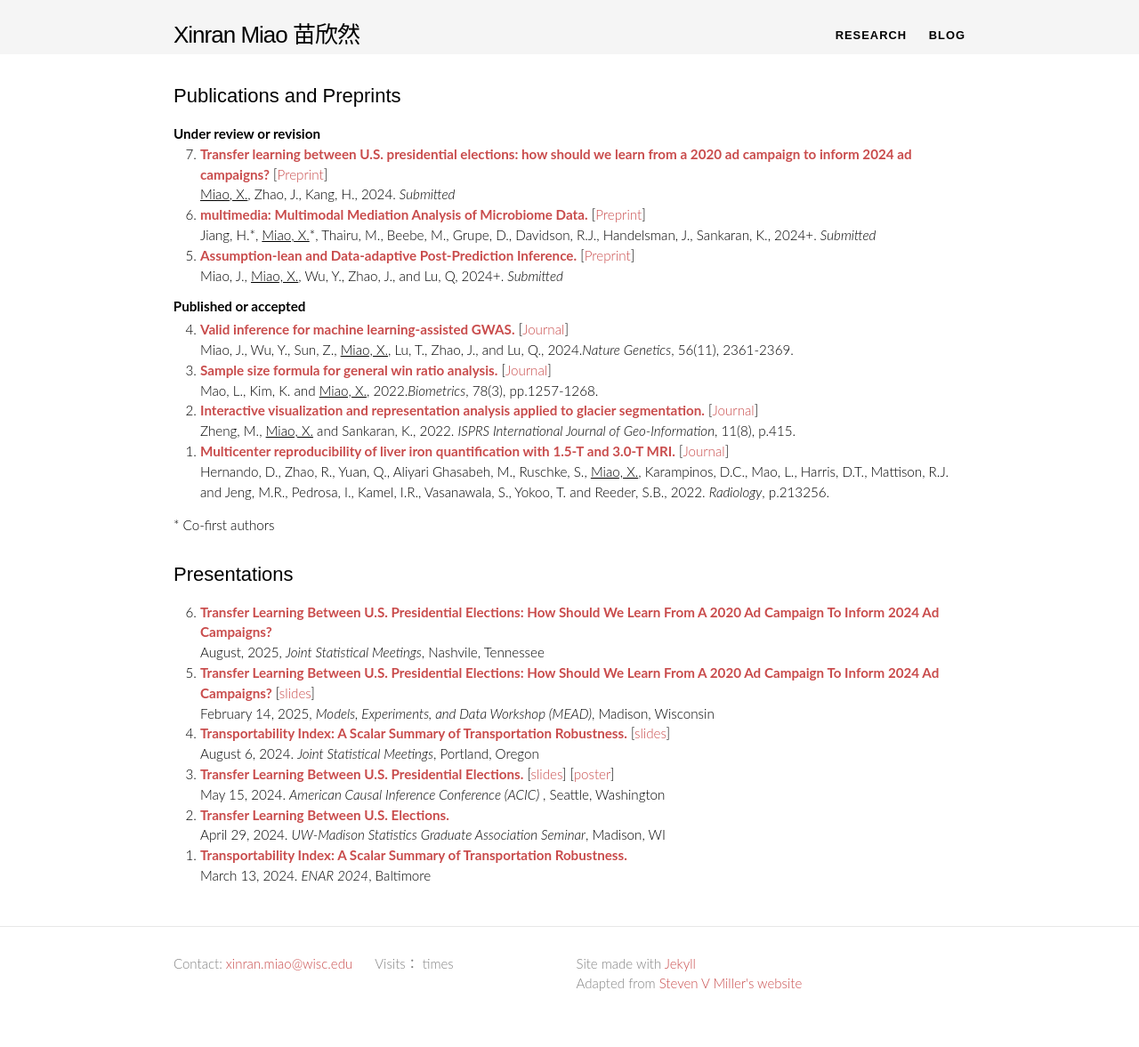
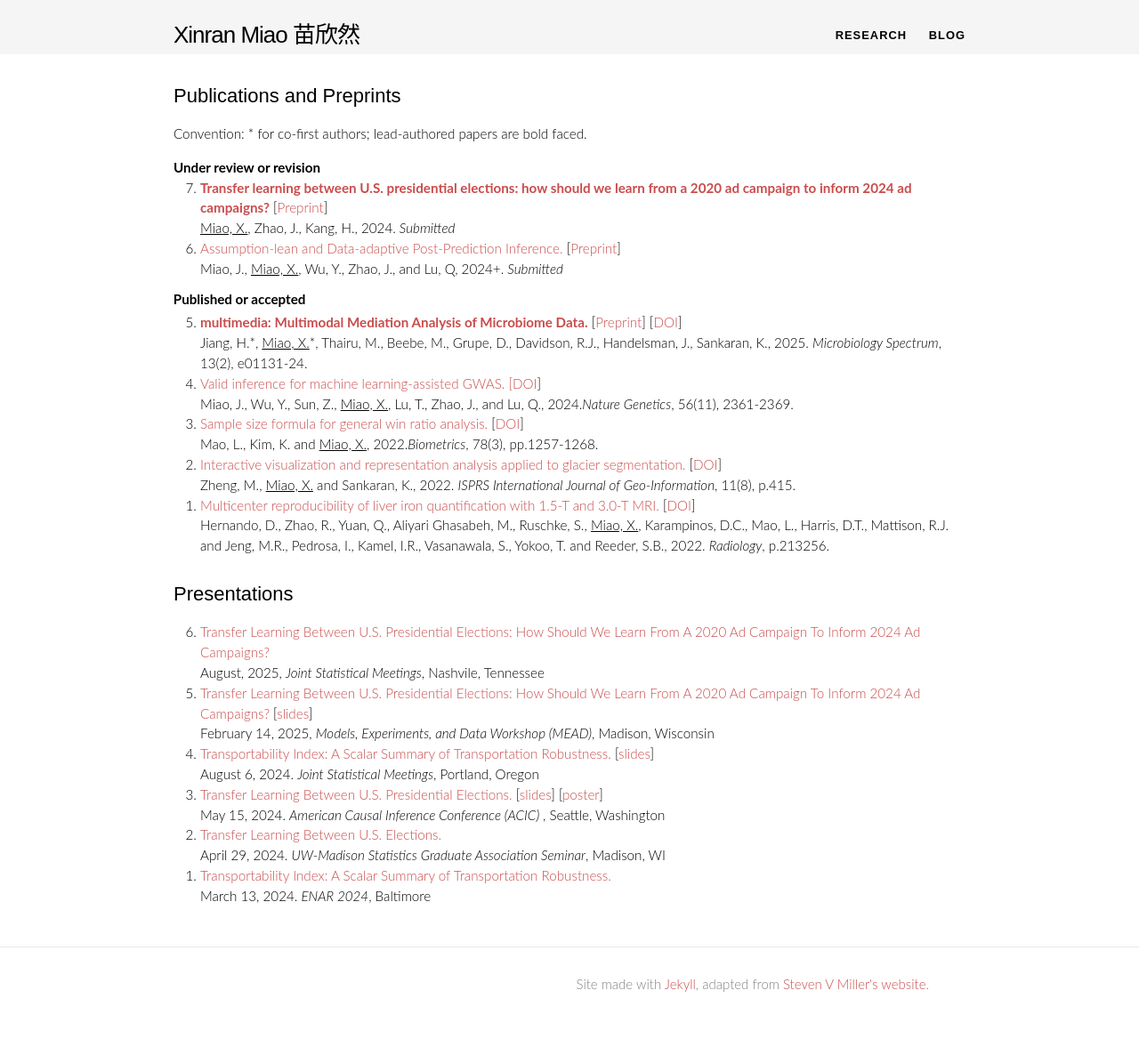
Before and after one commit to XinranMiao/XinranMiao.github.io, a Jekyll site: the page built from research.html, in a window 1280 px wide. Shown: the whole page at 89% size. Built offline with Jekyll 4.4.1, drawn with Linux system fonts in a browser that asks for light colours; nearby versions of some CDN libraries; some web fonts are replaced; comment, search, counter and statistics services are not loaded.

Commit message:
Update teaching, pub; modify footer and contact

```diff
--- a/_config.yml
+++ b/_config.yml
@@ -1,13 +1,13 @@
 # Site settings
 title: Xinran Miao 苗欣然
-email: xinran.miao@wisc.edu
+email: xinran dot miao at wisc dot edu
 description: > # this means to ignore newlines until "baseurl:" I'm a third-year PhD student in Statistics at University of Wisconsin-Madison.
 baseurl: "" # the subpath of your site, e.g. /blog/
 url: https://xinranmiao.github.io # the base hostname & protocol for your site
-linkedin_username: xinran-miao-56271b231
-github_username:  XinranMiao
+#linkedin_username: xinran-miao-56271b231
+#github_username:  XinranMiao
 # orcid_id:
-google_scholar_id: 5vHFhx8AAAAJ
+#google_scholar_id: 5vHFhx8AAAAJ
 
 # Build settings
 markdown: kramdown
--- a/_includes/footer.html
+++ b/_includes/footer.html
@@ -7,16 +7,18 @@
 
     <div class="footer-col-wrapper">
       <div class="footer-col  footer-col-1">
+        <!---
         <ul class="contact-list">
           <li>Contact: <a href="mailto:{{ site.email }}">{{ site.email }}</a></li>
         </ul>
+        -->
       </div>
 
       <div class="footer-col  footer-col-2">
 
-
+<!---
         <p><span class="s5"><span id="busuanzi_container_page_pv">Visits：<span id="busuanzi_value_page_pv"></span>&nbsp;times</span></span></p>
-
+ -->
       </div>
 
       <div class="footer-col  footer-col-3">
@@ -25,8 +27,8 @@
 
 
        <ul class="contact-list">
-           <li>Site made with <a href="https://jekyllrb.com">Jekyll</a></li>
-           <li>Adapted from <a href="http://svmiller.com/blog/2015/08/create-your-website-in-jekyll/">Steven V Miller's website</a></li>
+           Site made with <a href="https://jekyllrb.com">Jekyll</a>,
+           adapted from <a href="http://svmiller.com/blog/2015/08/create-your-website-in-jekyll/">Steven V Miller's website</a>.
        </ul>
 
 
--- a/research.html
+++ b/research.html
@@ -8,57 +8,59 @@ layout: default
 	<!--- talks -->
 
 <h2>Publications and Preprints</h2>
+<p>Convention: * for co-first authors; lead-authored papers are bold faced.</p>
+
 <b>Under review or revision</b>
 <ol reversed>
 	<li><a href="https://www.arxiv.org/abs/2411.01100"><b>Transfer learning between U.S. presidential elections: how should we learn from a 2020 ad campaign to inform 2024 ad campaigns?</b></a> [<a href = "https://www.arxiv.org/abs/2411.01100">Preprint</a>] <br>
 		<u>Miao, X.</u>, Zhao, J., Kang, H., 2024.  <i>Submitted</i>
 	</li>
-		<li><b><a href = "https://www.biorxiv.org/content/10.1101/2024.03.27.587024v1.abstract">multimedia: Multimodal Mediation Analysis of Microbiome Data.</a></b> [<a href = "https://www.biorxiv.org/content/10.1101/2024.03.27.587024v1.abstract">Preprint</a>]<br>
-			Jiang, H.*, <u>Miao, X.</u>*, Thairu, M., Beebe, M., Grupe, D., Davidson, R.J., Handelsman, J., Sankaran, K., 2024+. <i>Submitted</i>
-		</li>
-		<li><b><a href = "https://arxiv.org/abs/2311.14220">Assumption-lean and Data-adaptive Post-Prediction Inference.</a></b> [<a href = "https://arxiv.org/abs/2311.14220">Preprint</a>]<br>
+		<li><a href = "https://arxiv.org/abs/2311.14220">Assumption-lean and Data-adaptive Post-Prediction Inference.</a> [<a href = "https://arxiv.org/abs/2311.14220">Preprint</a>]<br>
 			Miao, J., <u>Miao, X.</u>, Wu, Y., Zhao, J., and Lu, Q, 2024+. <i>Submitted</i>
 		</li>
 <p style="margin-bottom:0.3cm;"></p>
 <p style="margin-left:-0.8cm;"><b>Published or accepted</b></p>
 <p style="margin-bottom:-0.3cm;"></p>
-<li><b><a href = "https://doi.org/10.1038/s41588-024-01934-0">Valid inference for machine learning-assisted GWAS.</a></b> [<a href = "https://doi.org/10.1038/s41588-024-01934-0">Journal</a>] <br>
+<li><b><a href = "https://www.biorxiv.org/content/10.1101/2024.03.27.587024v1.abstract">multimedia: Multimodal Mediation Analysis of Microbiome Data.</a></b> [<a href = "https://www.biorxiv.org/content/10.1101/2024.03.27.587024v1.abstract">Preprint</a>] [<a href="https://doi.org/10.1128/spectrum.01131-24">DOI</a>]<br>
+	Jiang, H.*, <u>Miao, X.</u>*, Thairu, M., Beebe, M., Grupe, D., Davidson, R.J., Handelsman, J., Sankaran, K., 2025. <i>Microbiology Spectrum</i>, 13(2), e01131-24.
+</li>
+<li><a href = "https://doi.org/10.1038/s41588-024-01934-0">Valid inference for machine learning-assisted GWAS.</b> [<a href = "https://doi.org/10.1038/s41588-024-01934-0">DOI</a>] <br>
 	Miao, J., Wu, Y., Sun, Z., <u>Miao, X.</u>, Lu, T., Zhao, J., and Lu, Q., 2024.<i>Nature Genetics</i>, 56(11), 2361-2369.
 </li>
-	<li><b><a href = "https://doi.org/10.1111/biom.13501">Sample size formula for general win ratio analysis.</b></a> [<a href = "https://doi.org/10.1111/biom.13501">Journal</a>] <br>
+	<li><a href = "https://doi.org/10.1111/biom.13501">Sample size formula for general win ratio analysis.</a> [<a href = "https://doi.org/10.1111/biom.13501">DOI</a>] <br>
 			Mao, L., Kim, K. and <u>Miao, X.</u>, 2022.<i>Biometrics</i>, 78(3), pp.1257-1268.
 	</li>
-	<li><b><a href = "https://doi.org/10.3390/ijgi11080415">Interactive visualization and representation analysis applied to glacier segmentation.</b></a> [<a href = "https://doi.org/10.3390/ijgi11080415">Journal</a>]<br>
+	<li><a href = "https://doi.org/10.3390/ijgi11080415">Interactive visualization and representation analysis applied to glacier segmentation.</a> [<a href = "https://doi.org/10.3390/ijgi11080415">DOI</a>]<br>
 		Zheng, M., <u>Miao, X.</u> and Sankaran, K., 2022. <i>ISPRS International Journal of Geo-Information</i>, 11(8), p.415.
 	</li>
-	<li><b><a href = "https://doi.org/10.1148/radiol.213256">Multicenter reproducibility of liver iron quantification with 1.5-T and 3.0-T MRI.</b></a> [<a href = "https://doi.org/10.1148/radiol.213256">Journal</a>]<br>
+	<li><a href = "https://doi.org/10.1148/radiol.213256">Multicenter reproducibility of liver iron quantification with 1.5-T and 3.0-T MRI.</a> [<a href = "https://doi.org/10.1148/radiol.213256">DOI</a>]<br>
 			Hernando, D., Zhao, R., Yuan, Q., Aliyari Ghasabeh, M., Ruschke, S., <u>Miao, X.</u>, Karampinos, D.C., Mao, L., Harris, D.T., Mattison, R.J. and Jeng, M.R., Pedrosa, I., Kamel, I.R., Vasanawala, S., Yokoo, T. and Reeder, S.B., 2022. <i>Radiology</i>, p.213256.
 	</li>
 </ol>
-* Co-first authors
+
 
 <p style="margin-bottom:0.7cm;"></p>
 <h2>Presentations</h2>
  <ol reversed>
 	<li>
-		<b><a href="https://www.arxiv.org/abs/2411.01100">Transfer Learning Between U.S. Presidential Elections: How Should We Learn From A 2020 Ad Campaign To Inform 2024 Ad Campaigns?</a></b><br>
+		<a href="https://www.arxiv.org/abs/2411.01100">Transfer Learning Between U.S. Presidential Elections: How Should We Learn From A 2020 Ad Campaign To Inform 2024 Ad Campaigns?</a><br>
 		August, 2025, <i>Joint Statistical Meetings</i>, Nashvile, Tennessee
 	</li>
 	<li>
-		<b><a href="https://www.arxiv.org/abs/2411.01100">Transfer Learning Between U.S. Presidential Elections: How Should We Learn From A 2020 Ad Campaign To Inform 2024 Ad Campaigns?</a></b> [<a href="/docs/talks/transATE_20250214_MEAD.pdf">slides</a>]<br>
+		<a href="https://www.arxiv.org/abs/2411.01100">Transfer Learning Between U.S. Presidential Elections: How Should We Learn From A 2020 Ad Campaign To Inform 2024 Ad Campaigns?</a> [<a href="/docs/talks/transATE_20250214_MEAD.pdf">slides</a>]<br>
 		February 14, 2025, <i>Models, Experiments, and Data Workshop (MEAD)</i>, Madison, Wisconsin
 	</li>
 			 <li>
-				 <b><a href="/docs/talks/20240806_transindex_jsm_slides.pdf">Transportability Index: A Scalar Summary of Transportation Robustness.</a></b> [<a href="/docs/talks/20240806_transindex_jsm_slides.pdf">slides</a>]<br>
+				 <a href="/docs/talks/20240806_transindex_jsm_slides.pdf">Transportability Index: A Scalar Summary of Transportation Robustness.</a> [<a href="/docs/talks/20240806_transindex_jsm_slides.pdf">slides</a>]<br>
 				 August 6, 2024. <i>Joint Statistical Meetings</i>, Portland, Oregon
 			 </li>
 			 <li>
-				 <b><a href="/docs/talks/20240515_transATE_acic_slides.pdf">Transfer Learning Between U.S. Presidential Elections.</a></b> [<a href="/docs/talks/20240515_transATE_acic_slides.pdf">slides</a>] [<a href="/docs/talks/20240515_transATE_acic_poster.png">poster</a>]<br>
+				 <a href="/docs/talks/20240515_transATE_acic_slides.pdf">Transfer Learning Between U.S. Presidential Elections.</a> [<a href="/docs/talks/20240515_transATE_acic_slides.pdf">slides</a>] [<a href="/docs/talks/20240515_transATE_acic_poster.png">poster</a>]<br>
 				 May 15, 2024. <i>American Causal Inference Conference (ACIC) </i>, Seattle, Washington
 			 </li>
-			 <li><b><a href="/docs/talks/20240429_transATE_student_seminar.pdf">Transfer Learning Between U.S. Elections.</a></b><br>
+			 <li><a href="/docs/talks/20240429_transATE_student_seminar.pdf">Transfer Learning Between U.S. Elections.</a><br>
 				 April 29, 2024. <i>UW-Madison Statistics Graduate Association Seminar</i>, Madison, WI
-			 <li><b><a href="/docs/talks/transindex_XinranMiao_20240313_ENAR.pdf">Transportability Index: A Scalar Summary of Transportation Robustness.</a></b><br>
+			 <li><a href="/docs/talks/transindex_XinranMiao_20240313_ENAR.pdf">Transportability Index: A Scalar Summary of Transportation Robustness.</a></b><br>
 				 March 13, 2024. <i>ENAR 2024</i>, Baltimore
 			 </li>
 			 <!---
```
Also changed, not shown: index.html (+20 -7 lines), images/xinranmiao_202308.jpg (deleted).
